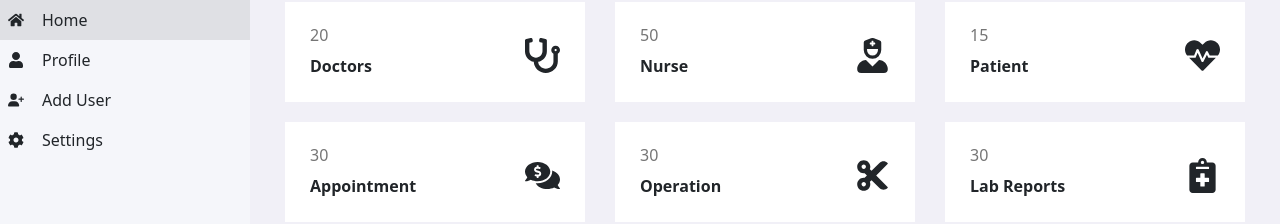
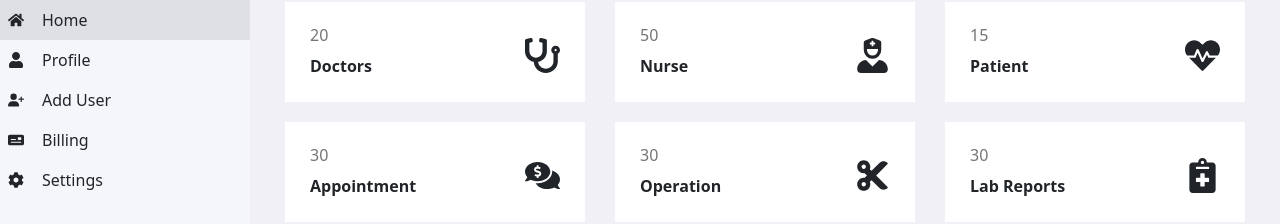
Before and after one commit to madushanka92/T3-JS-Project-HMS, a React (Vite) app: page /home in a window 1280 px wide. Shown: the part 84-308 px from the top of the page. Built offline with nearby package versions, Linux system fonts and the light colour scheme.

Commit message:
added feature Billing

```diff
--- a/src/component/sideMenu.jsx
+++ b/src/component/sideMenu.jsx
@@ -3,7 +3,7 @@ import "../assets/css/component/sideMenu.scss";
 import { Link, NavLink, useLocation } from "react-router-dom";
 import { Nav, Navbar, Container } from "react-bootstrap";
 import { FaHome, FaUser, FaCog } from "react-icons/fa"; // Using react-icons for icons
-import { FaUserPlus } from "react-icons/fa6";
+import { FaMoneyCheck, FaUserPlus } from "react-icons/fa6";
 
 const SideMenu = () => {
   const location = useLocation(); // Get current route using useLocation
@@ -57,7 +57,18 @@ const SideMenu = () => {
                     <span>Add User</span>
                   </Nav.Link>
               </Nav.Item>
+              <Nav.Item>
+                <Nav.Link
+                  href="/billing"
+                  className={`text-dark ${
+                    activeKey === "/billing"?"bg-selected":""
+                  }`}
+                  >
+                    <FaMoneyCheck className="me-2"/>
+                    <span>Billing</span>
 
+                </Nav.Link>
+              </Nav.Item>
 
 
               <Nav.Item>
```
